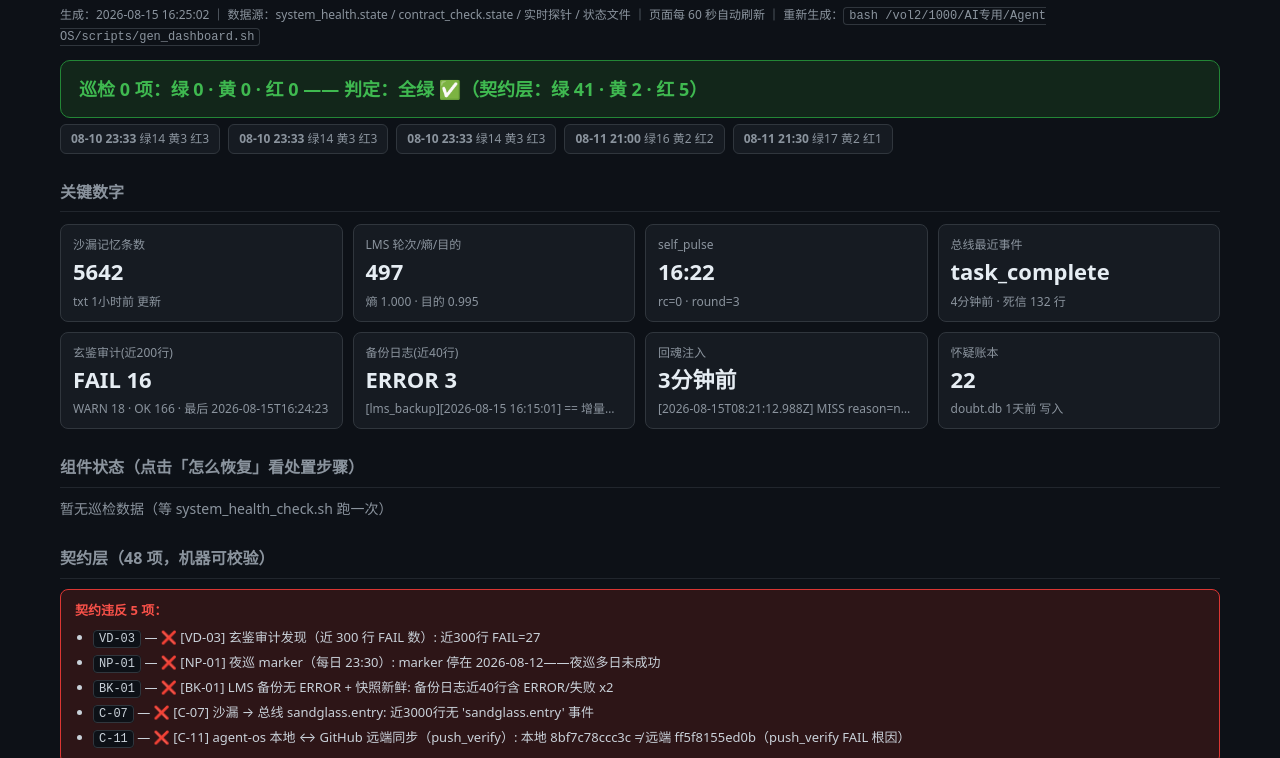
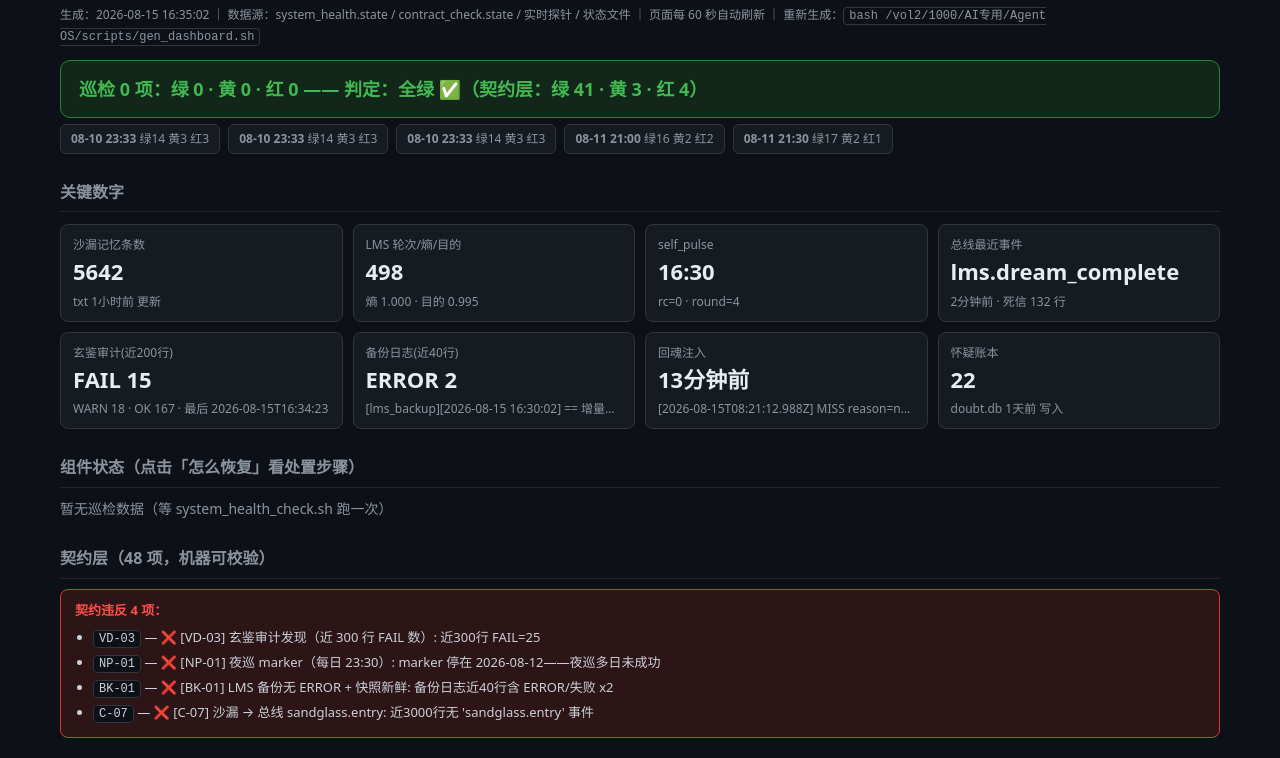
Before and after one commit to tdx1146/agent-os, a plain HTML site: page dashboard.html in a window 1280 px wide. Shown: the part 54-812 px from the top of the page. Drawn offline with Linux system fonts and the light colour scheme.

Commit message:
auto: 2026-08-15 16:40:01 自动提交

```diff
--- a/dashboard.html
+++ b/dashboard.html
@@ -43,25 +43,25 @@ footer { color:#484f58; font-size:12px; margin-top:30px; text-align:center; }
 code { background:#0d1117; border:1px solid #30363d; border-radius:4px; padding:1px 5px; font-size:12px; }
 </style></head><body>
 <h1>🐾 Agent OS 系统健康看板</h1>
-<div class="meta">生成：2026-08-15 16:25:02 ｜ 数据源：system_health.state / contract_check.state / 实时探针 / 状态文件 ｜ 页面每 60 秒自动刷新 ｜ 重新生成：<code>bash /vol2/1000/AI专用/Agent OS/scripts/gen_dashboard.sh</code></div>
-<div class="banner ok">巡检 0 项：绿 0 · 黄 0 · 红 0 —— 判定：全绿 ✅（契约层：绿 41 · 黄 2 · 红 5）</div>
+<div class="meta">生成：2026-08-15 16:35:02 ｜ 数据源：system_health.state / contract_check.state / 实时探针 / 状态文件 ｜ 页面每 60 秒自动刷新 ｜ 重新生成：<code>bash /vol2/1000/AI专用/Agent OS/scripts/gen_dashboard.sh</code></div>
+<div class="banner ok">巡检 0 项：绿 0 · 黄 0 · 红 0 —— 判定：全绿 ✅（契约层：绿 41 · 黄 3 · 红 4）</div>
 <div class="hist"><span class="hitem" title="2026-08-10 23:33:20"><b>08-10 23:33</b> 绿14 黄3 红3</span><span class="hitem" title="2026-08-10 23:33:22"><b>08-10 23:33</b> 绿14 黄3 红3</span><span class="hitem" title="2026-08-10 23:33:28"><b>08-10 23:33</b> 绿14 黄3 红3</span><span class="hitem" title="2026-08-11 21:00:02"><b>08-11 21:00</b> 绿16 黄2 红2</span><span class="hitem" title="2026-08-11 21:30:02"><b>08-11 21:30</b> 绿17 黄2 红1</span></div>
 <h2>关键数字</h2>
 
 <div class="keynums">
   <div class="k"><span class="kl">沙漏记忆条数</span><span class="kv">5642</span><span class="ks">txt 1小时前 更新</span></div>
-  <div class="k"><span class="kl">LMS 轮次/熵/目的</span><span class="kv">497</span><span class="ks">熵 1.000 · 目的 0.995</span></div>
-  <div class="k"><span class="kl">self_pulse</span><span class="kv">16:22</span><span class="ks">rc=0 · round=3</span></div>
-  <div class="k"><span class="kl">总线最近事件</span><span class="kv">task_complete</span><span class="ks">4分钟前 · 死信 132 行</span></div>
-  <div class="k"><span class="kl">玄鉴审计(近200行)</span><span class="kv">FAIL 16</span><span class="ks">WARN 18 · OK 166 · 最后 2026-08-15T16:24:23</span></div>
-  <div class="k"><span class="kl">备份日志(近40行)</span><span class="kv">ERROR 3</span><span class="ks">[lms_backup][2026-08-15 16:15:01] == 增量镜像开始（snapshots/ → /vol2/1000/AI专用/backups</span></div>
-  <div class="k"><span class="kl">回魂注入</span><span class="kv">3分钟前</span><span class="ks">[2026-08-15T08:21:12.988Z] MISS reason=no-injectable-context（明细见同文件内 MISS 记录）</span></div>
+  <div class="k"><span class="kl">LMS 轮次/熵/目的</span><span class="kv">498</span><span class="ks">熵 1.000 · 目的 0.995</span></div>
+  <div class="k"><span class="kl">self_pulse</span><span class="kv">16:30</span><span class="ks">rc=0 · round=4</span></div>
+  <div class="k"><span class="kl">总线最近事件</span><span class="kv">lms.dream_complete</span><span class="ks">2分钟前 · 死信 132 行</span></div>
+  <div class="k"><span class="kl">玄鉴审计(近200行)</span><span class="kv">FAIL 15</span><span class="ks">WARN 18 · OK 167 · 最后 2026-08-15T16:34:23</span></div>
+  <div class="k"><span class="kl">备份日志(近40行)</span><span class="kv">ERROR 2</span><span class="ks">[lms_backup][2026-08-15 16:30:02] == 增量镜像开始（snapshots/ → /vol2/1000/AI专用/backups</span></div>
+  <div class="k"><span class="kl">回魂注入</span><span class="kv">13分钟前</span><span class="ks">[2026-08-15T08:21:12.988Z] MISS reason=no-injectable-context（明细见同文件内 MISS 记录）</span></div>
   <div class="k"><span class="kl">怀疑账本</span><span class="kv">22</span><span class="ks">doubt.db 1天前 写入</span></div>
 </div>
 <h2>组件状态（点击「怎么恢复」看处置步骤）</h2>
 <div class="grid"><div class="empty">暂无巡检数据（等 system_health_check.sh 跑一次）</div></div>
 <h2>契约层（48 项，机器可校验）</h2>
-<div class="cfl"><b>契约违反 5 项：</b><ul><li><code>VD-03</code> — ❌ [VD-03] 玄鉴审计发现（近 300 行 FAIL 数）: 近300行 FAIL=27</li><li><code>NP-01</code> — ❌ [NP-01] 夜巡 marker（每日 23:30）: marker 停在 2026-08-12——夜巡多日未成功</li><li><code>BK-01</code> — ❌ [BK-01] LMS 备份无 ERROR + 快照新鲜: 备份日志近40行含 ERROR/失败 x2</li><li><code>C-07</code> — ❌ [C-07] 沙漏 → 总线 sandglass.entry: 近3000行无 &#x27;sandglass.entry&#x27; 事件</li><li><code>C-11</code> — ❌ [C-11] agent-os 本地 ↔ GitHub 远端同步（push_verify）: 本地 8bf7c78ccc3c ≠ 远端 ff5f8155ed0b（push_verify FAIL 根因）</li></ul></div>
+<div class="cfl"><b>契约违反 4 项：</b><ul><li><code>VD-03</code> — ❌ [VD-03] 玄鉴审计发现（近 300 行 FAIL 数）: 近300行 FAIL=25</li><li><code>NP-01</code> — ❌ [NP-01] 夜巡 marker（每日 23:30）: marker 停在 2026-08-12——夜巡多日未成功</li><li><code>BK-01</code> — ❌ [BK-01] LMS 备份无 ERROR + 快照新鲜: 备份日志近40行含 ERROR/失败 x2</li><li><code>C-07</code> — ❌ [C-07] 沙漏 → 总线 sandglass.entry: 近3000行无 &#x27;sandglass.entry&#x27; 事件</li></ul></div>
 <h2>故障恢复预案（点开即看，照做即可）</h2>
 <details class="scen"><summary>1️⃣ 明天 session 被重置（openclaw 会话没了）</summary>
   <p><b>现象：</b>现象：对话历史/上下文没了，编辑器会话列表被清空</p>
```
